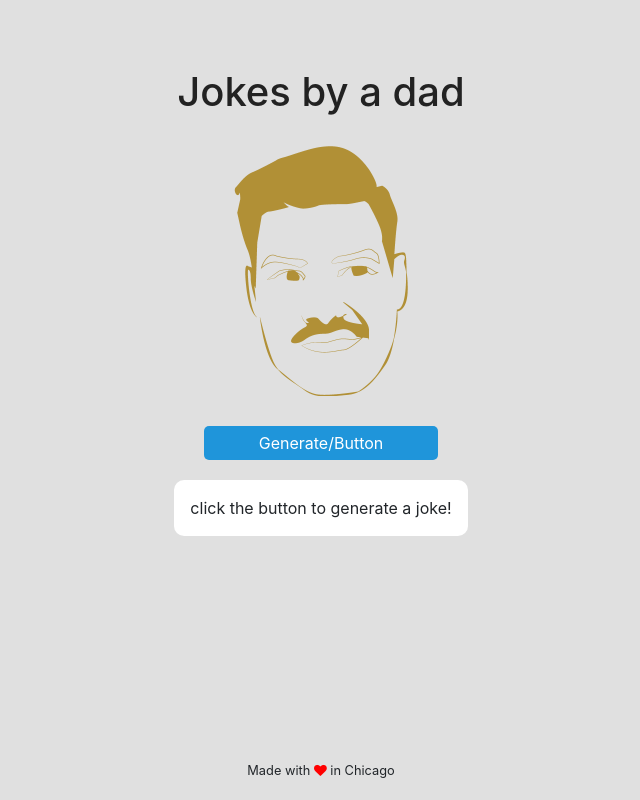
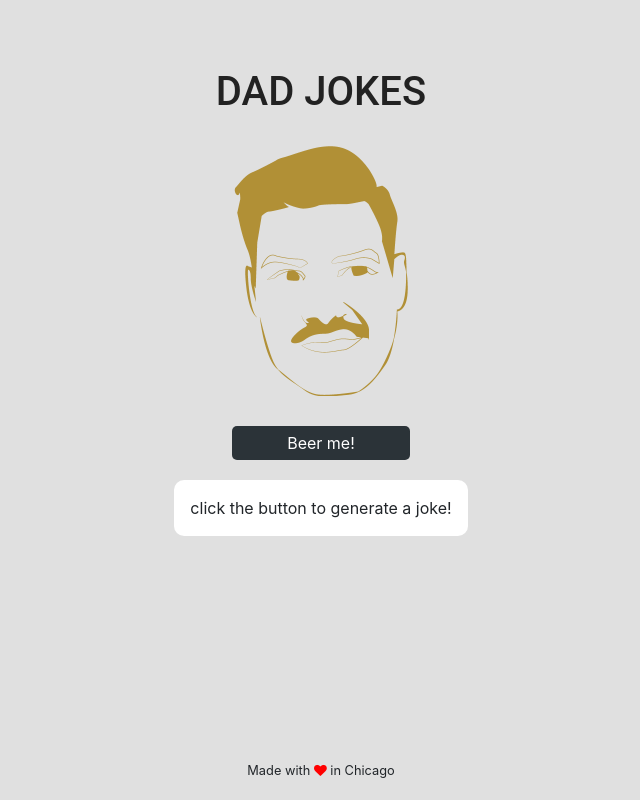
Before and after one commit to isaacmabueno/Dad-Jokes, a React (Create React App) app: page / in a window 1280 px wide. Shown: the whole page, without its empty margins (319-959 px from the left). Built offline with nearby package versions, Linux system fonts and the light colour scheme.

Commit message:
updating button name and title

```diff
--- a/src/App.css
+++ b/src/App.css
@@ -16,10 +16,11 @@ body {
   margin-top: 3rem;
   margin-bottom: 0.5rem;
   color: #222;
+  font-family: 'Roboto', Helvetica, Arial, sans-serif;
 }
 
 button {
-  background-color: #1F95DA;
+  background-color: #2b3338;
   border: none;
   box-shadow: none;
   padding: 5px 55px;
--- a/src/App.js
+++ b/src/App.js
@@ -23,9 +23,9 @@ generateJoke() {
     return (
       <div className="App">
         <div className="App-header">
-          <h1>Jokes by a dad</h1>
+          <h1>DAD JOKES</h1>
           <img src={ require('./images/dad.png') } />
-          <button onClick={() => this.generateJoke()}>Generate/Button</button>
+          <button onClick={() => this.generateJoke()}>Beer me!</button>
         </div>
         <p className="App-intro">
           <DadJoke joke={this.state.joke} />
```
